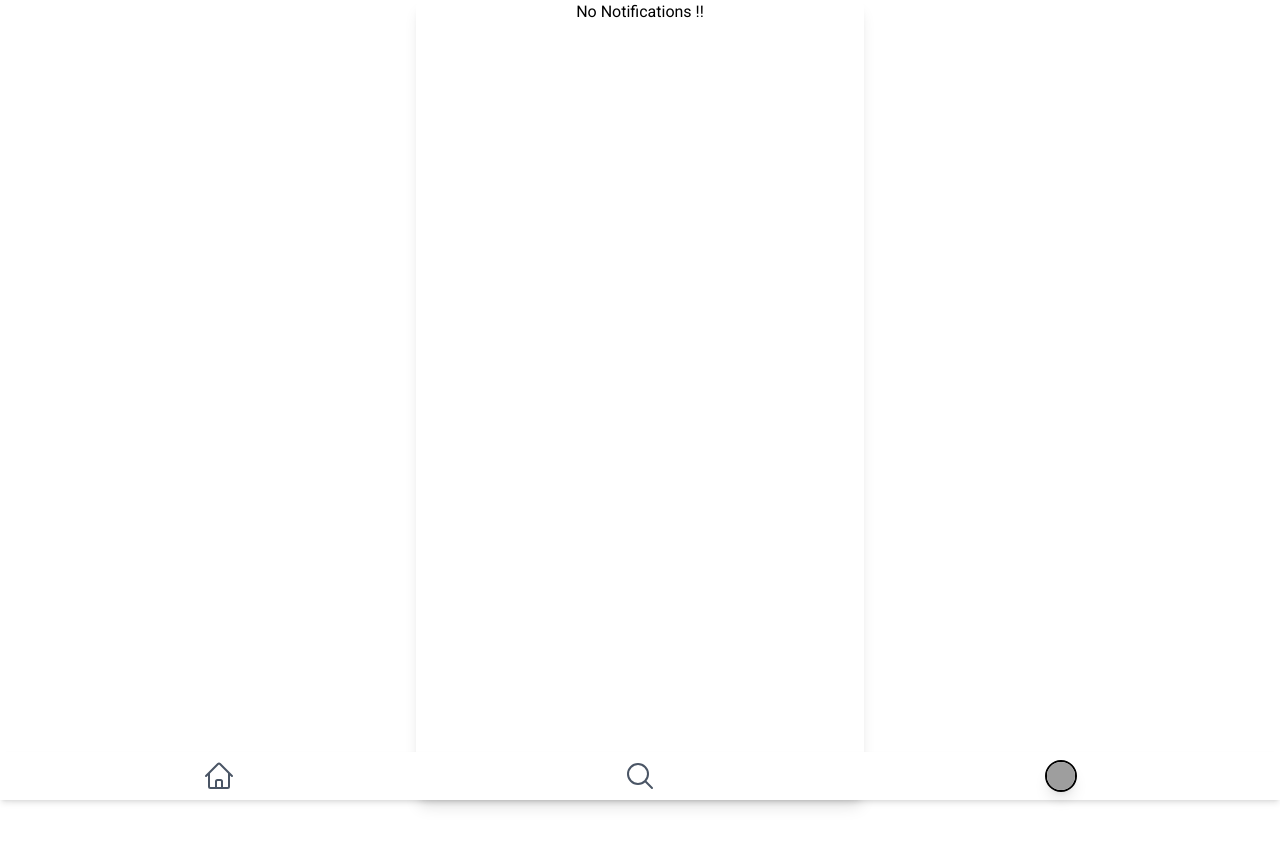
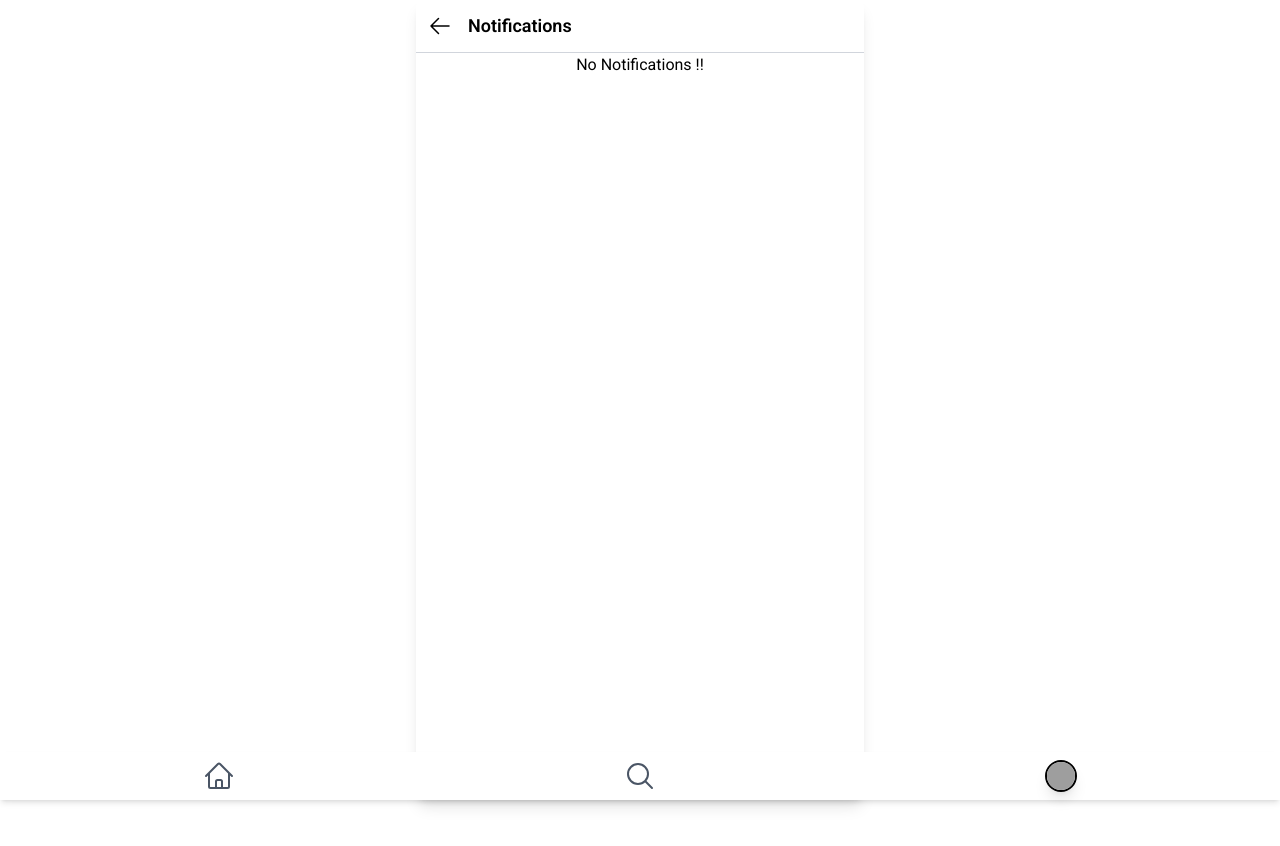
Before and after one commit to shiba-murmu/ChiChat, a React (Vite) app in the folder frontend/: page /notifications in a window 1280 px wide. Built offline with nearby package versions, Linux system fonts and the light colour scheme; grey boxes are pictures that could not be loaded; a web font is replaced by a local one.

Commit message:
Notifications header added and backbutton for to navigate to feeds page.

```diff
--- a/frontend/src/pages/contents/Notifications.jsx
+++ b/frontend/src/pages/contents/Notifications.jsx
@@ -1,9 +1,35 @@
 import React from 'react'
+import { Link } from 'react-router-dom'
+import LeftBack from '../../components/back/LeftBack'
+function NotificationsHeader() {
+    return(
+        <>
+            <div>
+                <div className='flex justify-between items-center p-2 border-b border-gray-300'>
+                    <div className='flex items-center gap-4 p-1'>
+                        <div>
+                            <div className='flex items-center cursor-pointer'>
+                                <Link to={'/feeds'}>
+                                    <LeftBack />
+                                </Link>
+                            </div>
+                        </div>
+                        <div className='flex items-center cursor-pointer'>
+                            <span className='font-semibold text-lg'>Notifications</span>
+                        </div>
+                    </div>
+                </div>
+            </div>
+        </>
+    )
+}
+
 
 function Notifications() {
   return (
    <>
         <div className='min-h-screen w-full max-w-md mx-auto bg-white shadow-lg rounded-lg overflow-hidden'>
+        <NotificationsHeader />
             <div className='flex justify-center items-center h-full'>No Notifications !!</div>
         </div>
    </>
```
